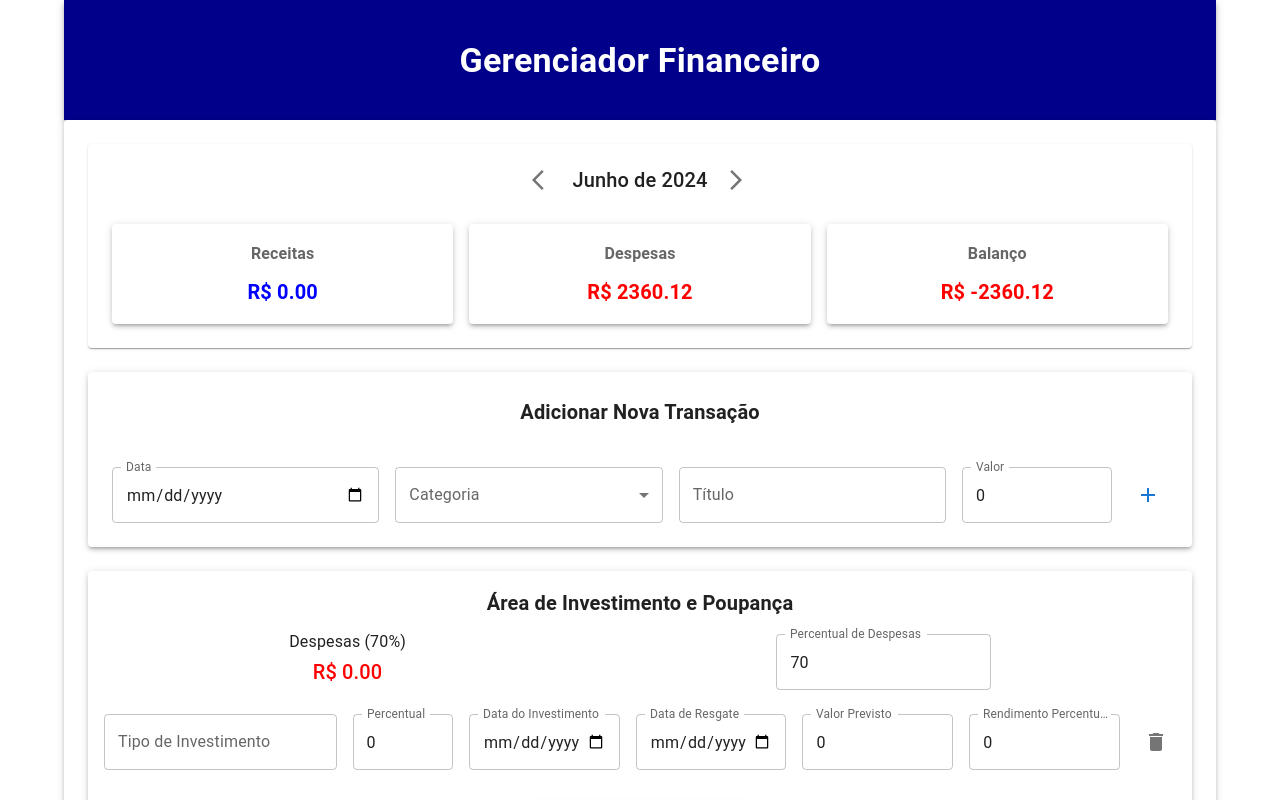
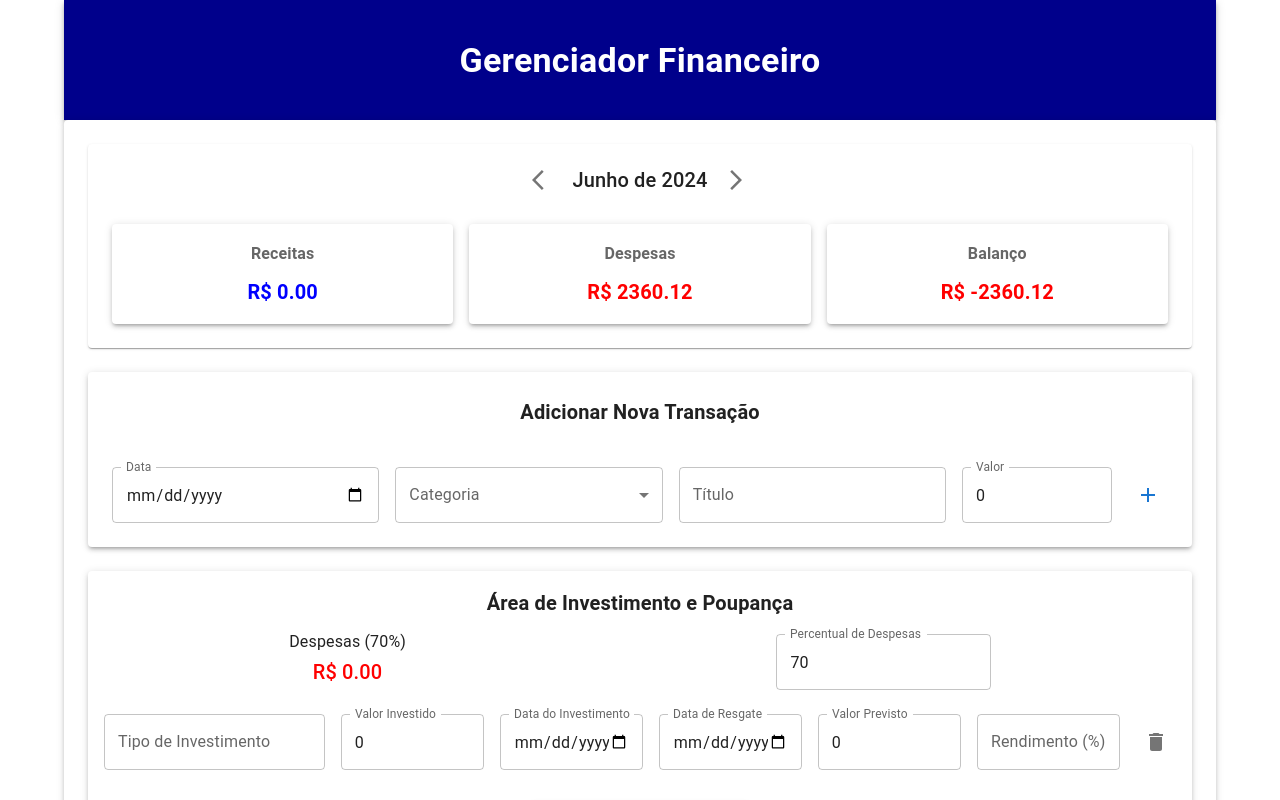
Before and after one commit to marcelokbc/expense-manager, a React (Create React App) app: page / in a window 1280 px wide. Both pictures are taken after a click on the button "ADICIONAR INVESTIMENTO". Shown: the top 800 px of the page. Built offline with nearby package versions, Linux system fonts and the light colour scheme.

Commit message:
Adjustmnt table investment and fields

```diff
--- a/src/components/SavingsInvestmentArea/index.tsx
+++ b/src/components/SavingsInvestmentArea/index.tsx
@@ -6,11 +6,11 @@ import TableInvestiment from '../TableInvestment';
 
 type Investment = {
     type: string;
-    percentage: number;
+    amount: number;
     investmentDate: string;
     redemptionDate: string;
     forecastAmount: number;
-    percentageYield: number;
+    percentageYield: string;
 }
 
 type Props = {
@@ -29,9 +29,9 @@ export const SavingsInvestimentArea = ({ income, expensePercentage: initialExpen
     useEffect(() => {
         let expError = '';
         let invError = '';
-        const totalInvestimentPercentage = investments.reduce((acc, item) => acc + item.percentage, 0);
+        const totalInvestmentAmount = investments.reduce((acc, item) => acc + item.amount, 0);
 
-        if (expensePercentage + totalInvestimentPercentage > 100) {
+        if (expensePercentage + (totalInvestmentAmount / income * 100) > 100) {
             expError = 'A soma de despesas e investimentos não deve ser maior que 100%';
             invError = 'A soma de despesas e investimentos não deve ser maior que 100%';
         }
@@ -39,12 +39,6 @@ export const SavingsInvestimentArea = ({ income, expensePercentage: initialExpen
         if (expensePercentage < 0 || expensePercentage > 100) {
             expError = 'O percentual de despesas deve estar entre 0 e 100';
         }
-
-        investments.forEach(inv => {
-            if (inv.percentage < 0 || inv.percentage > 100) {
-                invError = 'Os percentuais de investimentos devem estar entre 0 e 100';
-            }
-        });
 
         setExpenseError(expError);
         setInvestmentError(invError);
@@ -64,7 +58,7 @@ export const SavingsInvestimentArea = ({ income, expensePercentage: initialExpen
                 text: investmentError,
             });
         }
-    }, [expenseError, expensePercentage, investmentError, investments]);
+    }, [expenseError, expensePercentage, income, investmentError, investments]);
 
     const handleInvestmentChange = (index: number, field: string, value: any) => {
         const newInvestments = investments.map((inv, i) =>
@@ -74,7 +68,7 @@ export const SavingsInvestimentArea = ({ income, expensePercentage: initialExpen
     };
 
     const handleAddInvestment = () => {
-        setInvestments([...investments, { type: '', percentage: 0, investmentDate: '', redemptionDate: '', forecastAmount: 0, percentageYield: 0 }]);
+        setInvestments([...investments, { type: '', amount: 0, investmentDate: '', redemptionDate: '', forecastAmount: 0, percentageYield: '' }]);
     };
 
     const handleRemoveInvestment = (index: number) => {
@@ -83,7 +77,7 @@ export const SavingsInvestimentArea = ({ income, expensePercentage: initialExpen
     };
 
     const expensesAllocation = income * (expensePercentage / 100);
-    const totalInvestmentAllocation = investments.reduce((acc, inv) => acc + income * (inv.percentage / 100), 0);
+    const totalInvestmentAmount = investments.reduce((acc, inv) => acc + inv.amount, 0);
 
     return (
         <Paper elevation={3} sx={{ padding: 2, marginTop: 3 }}>
@@ -118,12 +112,11 @@ export const SavingsInvestimentArea = ({ income, expensePercentage: initialExpen
                                 sx={{ marginRight: 2 }}
                             />
                             <TextField
-                                label="Percentual"
+                                label="Valor Investido"
                                 type="number"
-                                value={investment.percentage}
-                                onChange={(e) => handleInvestmentChange(index, 'percentage', parseInt(e.target.value))}
-                                InputProps={{ inputProps: { min: 0, max: 100 } }}
-                                sx={{ width: '10%', marginRight: 2 }}
+                                value={investment.amount}
+                                onChange={(e) => handleInvestmentChange(index, 'amount', parseInt(e.target.value))}
+                                sx={{ width: '15%', marginRight: 2 }}
                             />
                             <TextField
                                 label="Data do Investimento"
@@ -145,7 +138,6 @@ export const SavingsInvestimentArea = ({ income, expensePercentage: initialExpen
                                     shrink: true,
                                 }}
                             />
-
                             <TextField
                                 label="Valor Previsto"
                                 type="number"
@@ -154,10 +146,10 @@ export const SavingsInvestimentArea = ({ income, expensePercentage: initialExpen
                                 sx={{ width: '15%', marginRight: 2 }}
                             />
                             <TextField
-                                label="Rendimento Percentual"
-                                type="number"
+                                label="Rendimento (%)"
                                 value={investment.percentageYield}
-                                onChange={(e) => handleInvestmentChange(index, 'percentageYield', parseInt(e.target.value))}
+                                variant="outlined"
+                                onChange={(e) => handleInvestmentChange(index, 'percentageYield', e.target.value)}
                                 sx={{ width: '15%', marginRight: 2 }}
                             />
                             <IconButton onClick={() => handleRemoveInvestment(index)}>
@@ -171,7 +163,7 @@ export const SavingsInvestimentArea = ({ income, expensePercentage: initialExpen
             <Box sx={{ textAlign: 'center', marginTop: 3 }}>
                 <Typography variant="subtitle1">Total de Investimentos</Typography>
                 <Typography variant="h6" color="green">
-                    {totalInvestmentAllocation >= 0 ? `R$ ${totalInvestmentAllocation.toFixed(2)}` : 'N/A'}
+                    {totalInvestmentAmount >= 0 ? `R$ ${totalInvestmentAmount.toFixed(2)}` : 'N/A'}
                 </Typography>
             </Box>
             <Box sx={{ marginTop: 3 }}>
--- a/src/components/TableInvestment/index.tsx
+++ b/src/components/TableInvestment/index.tsx
@@ -4,11 +4,11 @@ import DeleteIcon from '@mui/icons-material/Delete';
 
 type Investment = {
     type: string;
-    percentage: number;
+    amount: number;
     investmentDate: string;
     redemptionDate: string;
     forecastAmount: number;
-    percentageYield: number;
+    percentageYield: string;
 }
 
 type InvestmentTableProps = {
@@ -23,11 +23,11 @@ const TableInvestment: React.FC<InvestmentTableProps> = ({ investments, handleRe
                 <TableHead>
                     <TableRow>
                         <TableCell>Tipo de Investimento</TableCell>
-                        <TableCell>Percentual</TableCell>
+                        <TableCell>Valor do Investimento</TableCell>
                         <TableCell>Data do Investimento</TableCell>
                         <TableCell>Data de Resgate</TableCell>
                         <TableCell>Valor Previsto</TableCell>
-                        <TableCell>Rendimento Percentual</TableCell>
+                        <TableCell>Rendimento (%)</TableCell>
                         <TableCell>Ações</TableCell>
                     </TableRow>
                 </TableHead>
@@ -35,11 +35,11 @@ const TableInvestment: React.FC<InvestmentTableProps> = ({ investments, handleRe
                     {investments.map((investment, index) => (
                         <TableRow key={index}>
                             <TableCell>{investment.type}</TableCell>
-                            <TableCell>{investment.percentage}%</TableCell>
+                            <TableCell>R$ {investment.amount.toFixed(2)}</TableCell>
                             <TableCell>{investment.investmentDate}</TableCell>
                             <TableCell>{investment.redemptionDate}</TableCell>
                             <TableCell>R$ {investment.forecastAmount.toFixed(2)}</TableCell>
-                            <TableCell>{investment.percentageYield}%</TableCell>
+                            <TableCell>{investment.percentageYield}</TableCell>
                             <TableCell>
                                 <IconButton onClick={() => handleRemoveInvestment(index)}>
                                     <DeleteIcon />
```
